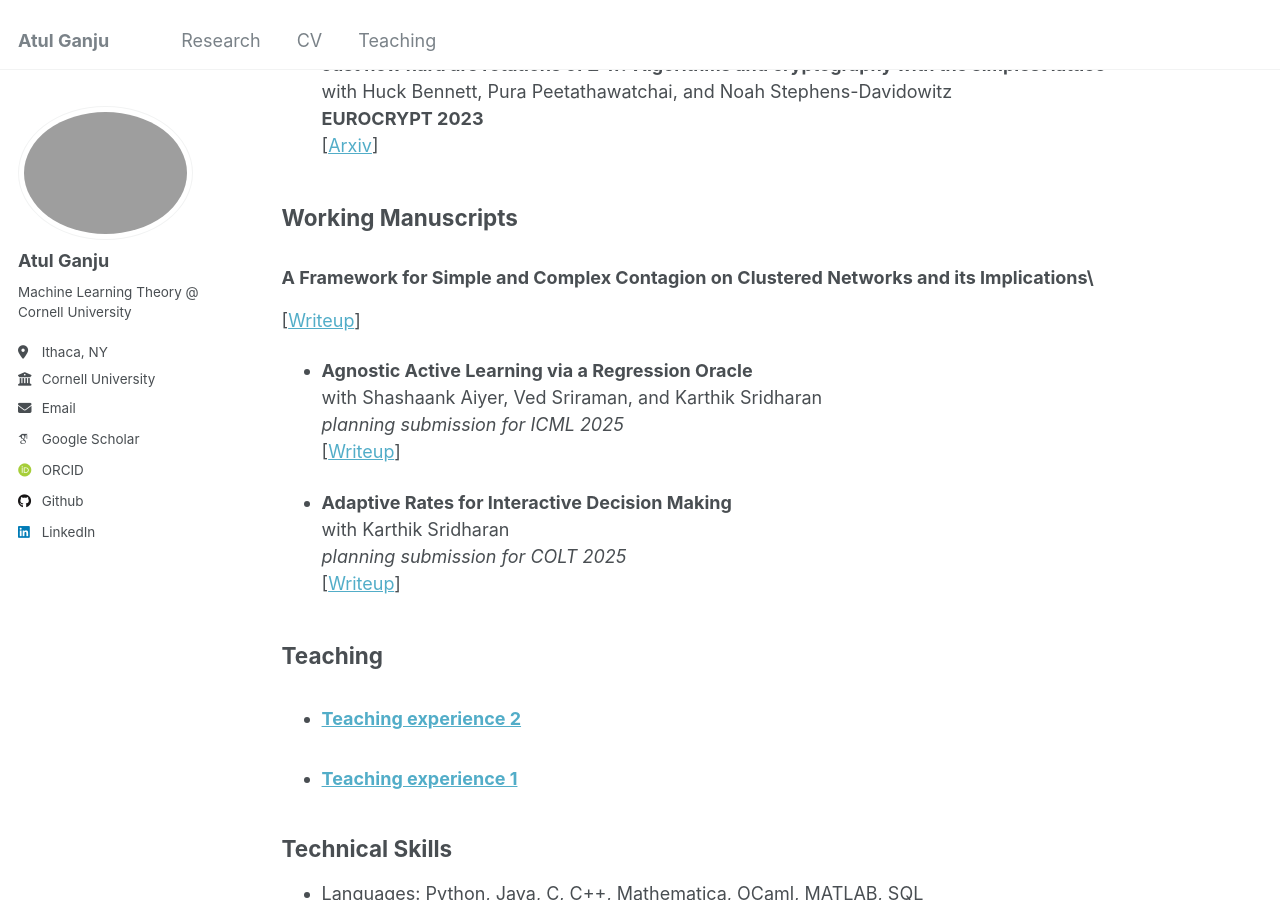
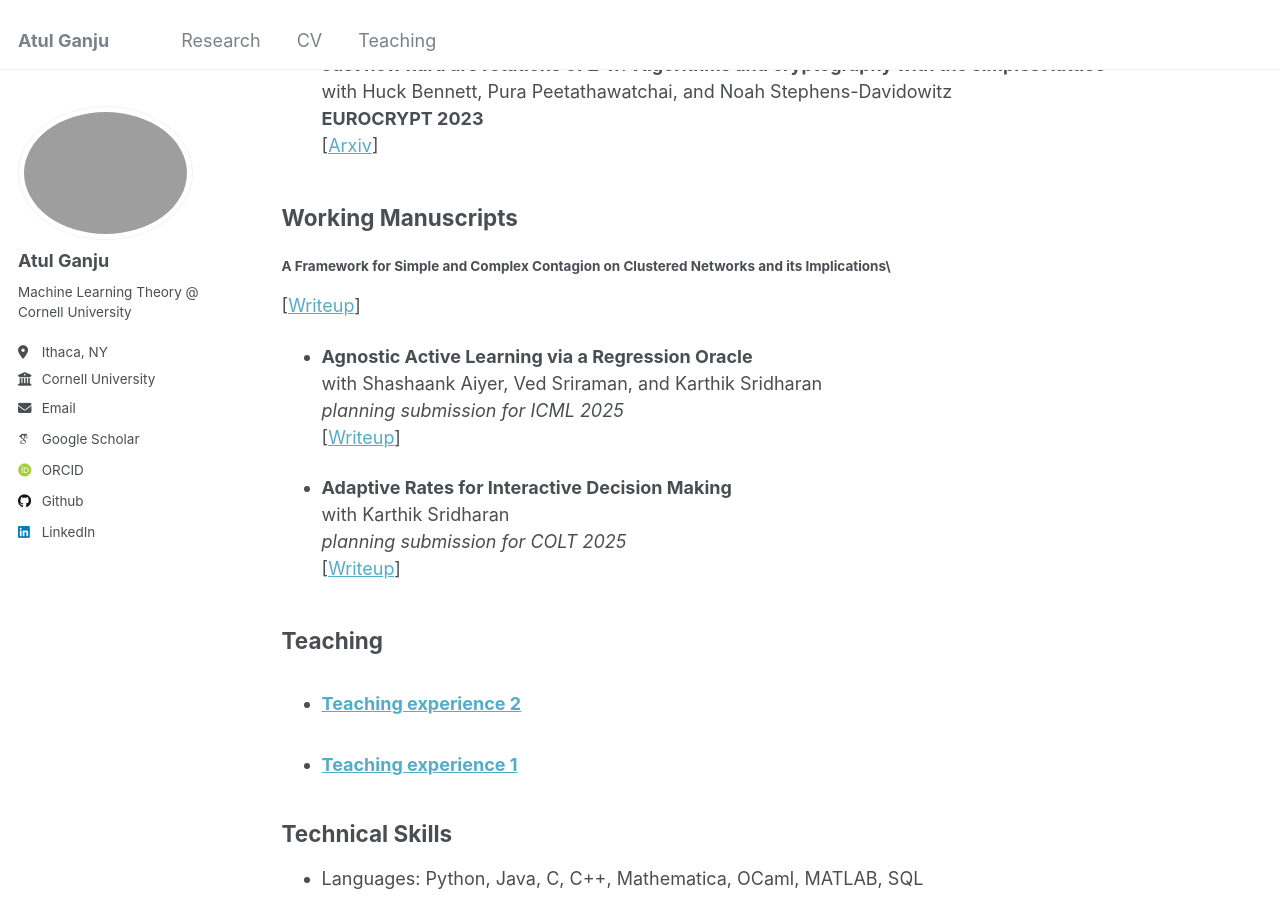
Before and after one commit to atulganju/atulganju.github.io, a Jekyll site: the page built from _pages/cv.md, in a window 1280 px wide and 900 px high, scrolled down 992 px. Built offline with Jekyll 4.4.1, drawn with Linux system fonts in a browser that asks for light colours; some web fonts are replaced.

Commit message:
Update cv.md

```diff
--- a/_pages/cv.md
+++ b/_pages/cv.md
@@ -38,7 +38,7 @@ redirect_from:
 
 **Working Manuscripts**
 --
-### **A Framework for Simple and Complex Contagion on Clustered Networks and its Implications**\
+#### **A Framework for Simple and Complex Contagion on Clustered Networks and its Implications**\
   [[Writeup](https://github.com/atulganju/Complex-Contagion-In-Clique-Based-Networks/tree/main)]
 
 * **Agnostic Active Learning via a Regression Oracle**\
```
